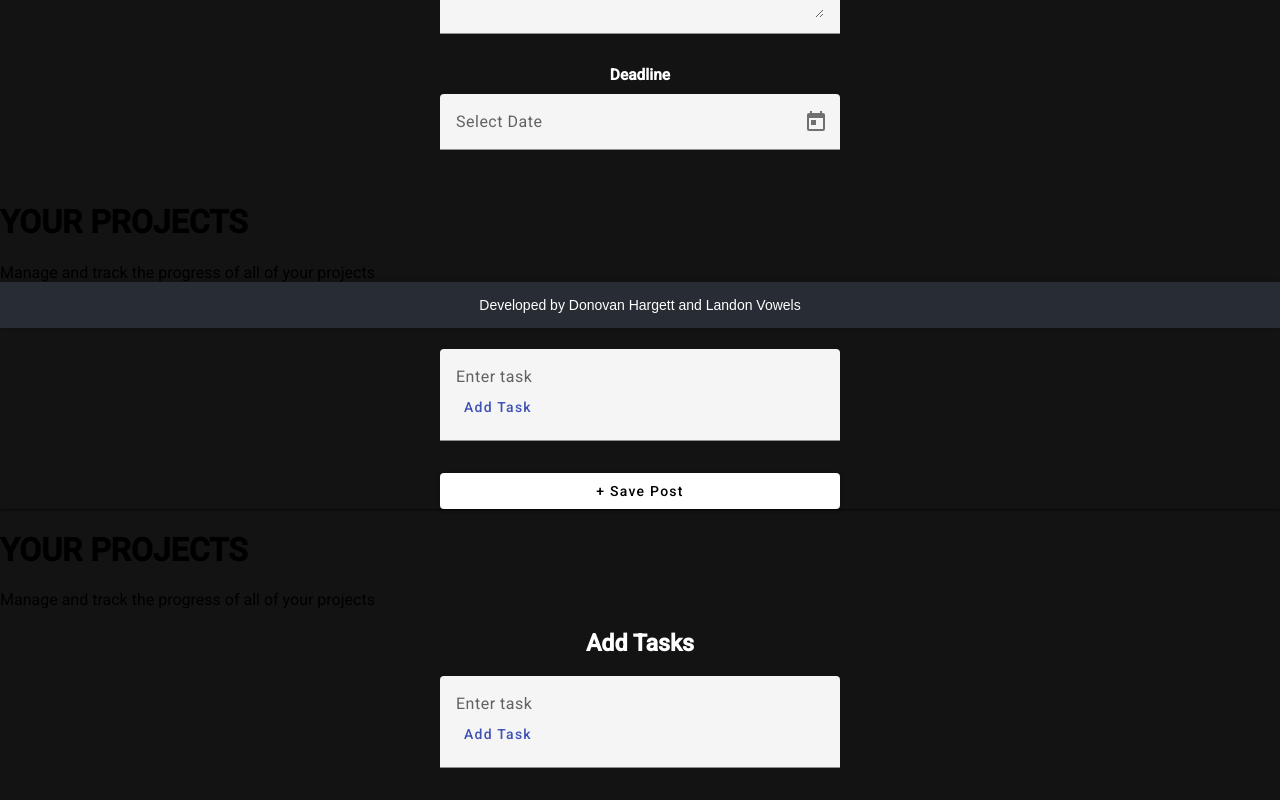
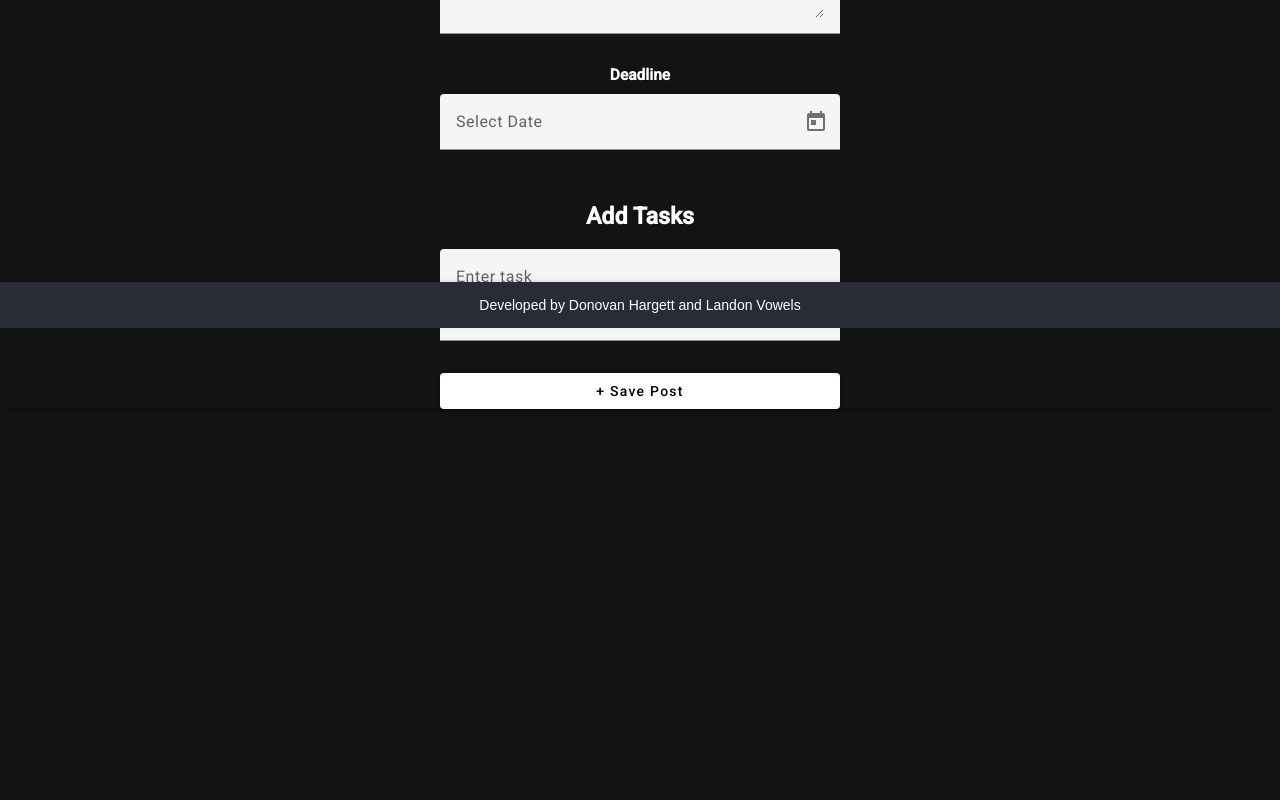
Before and after one commit to landonvowels/new4, an Angular app: page /create in a window 1280 px wide. Shown: the part 472-1272 px from the top of the page. After the commit the page ends 887 px from the top, so only its background shows below. Built offline with nearby package versions, Linux system fonts and the light colour scheme.

Commit message:
update create project

```diff
--- a/src/app/posts/post-create/post/post.component.html
+++ b/src/app/posts/post-create/post/post.component.html
@@ -37,4 +37,3 @@
   <!-- Save Post button -->
   <button mat-raised-button color="black" class="create-button same-width" (click)="onAddPost()">+ Save Post</button>
 </mat-card>
-<app-task-list></app-task-list>
--- a/src/app/task-list/task-list.component.html
+++ b/src/app/task-list/task-list.component.html
@@ -1,9 +1,3 @@
-<div class="project-header">
-  <h1>YOUR PROJECTS</h1>
-  <p>Manage and track the progress of all of your projects</p>
-</div>
-
-
 <div class="task-list-container">
     <h2>Add Tasks</h2>
     <div class="task-input">
```
Also changed, not shown: src/app/posts/post-create/post/post.component.css (+0 -10 lines).
